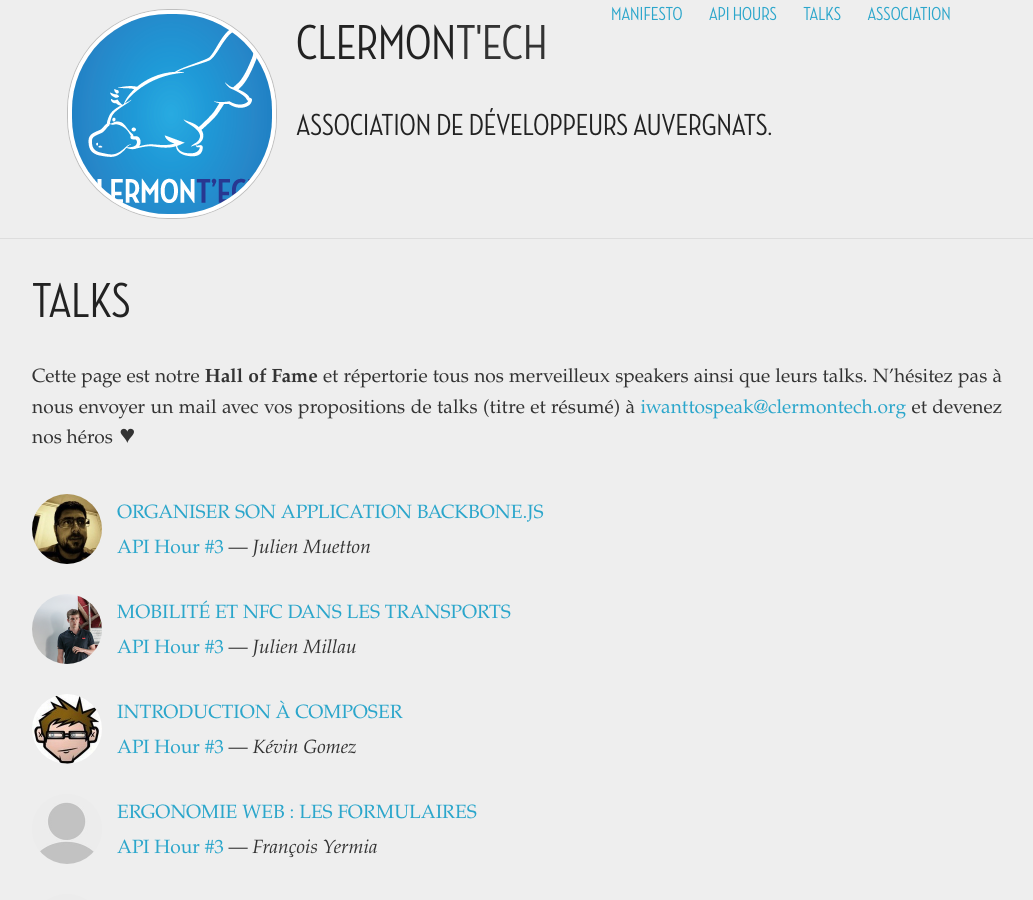
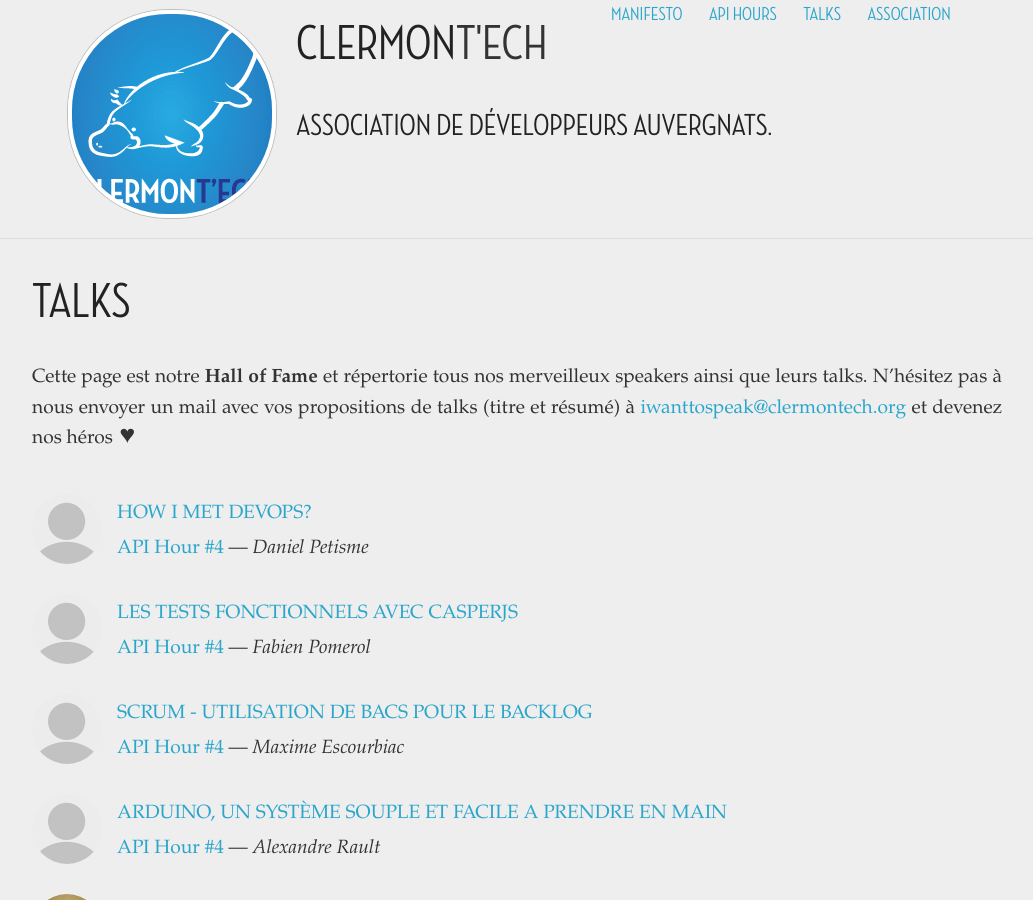
Before and after one commit to clermontech/clermontech.github.com, a Jekyll site: the page built from talks/index.md, in a window 1280 px wide and 900 px high. Shown: the whole window, without its empty margins (123-1156 px from the left). Built offline with Jekyll 4.4.1, drawn with Linux system fonts in a browser that asks for light colours.

Commit message:
Add talk pages

```diff
--- /dev/null
+++ b/_posts/2013-09-12-1-alexandre-rault-arduino-un-systeme-souple-et-facile-a-prendre-en-main.md
@@ -0,0 +1,18 @@
+---
+layout: talk
+categories: [ talks, api-hour-4 ]
+
+session_url: /api-hours/api-hour-4.html
+session_name: Clermont'ech API Hour &#35;4
+session_short_name: "&#35;4"
+
+author: Alexandre Rault
+author_url:
+
+slides_url:
+video:
+
+title: "Arduino, Un Système Souple Et Facile A Prendre En Main"
+---
+
+Présentation de l'Arduino et de son environnement de développement.
--- /dev/null
+++ b/_posts/2013-09-12-2-maxime-escourbiac-scrum-utilisation-de-bacs-pour-le-backlog.md
@@ -0,0 +1,19 @@
+---
+layout: talk
+categories: [ talks, api-hour-4 ]
+
+session_url: /api-hours/api-hour-4.html
+session_name: Clermont'ech API Hour &#35;4
+session_short_name: "&#35;4"
+
+author: Maxime Escourbiac
+author_url: https://twitter.com/Fisjkars
+
+slides_url:
+video:
+
+title: "SCRUM - Utilisation De Bacs Pour Le Backlog"
+---
+
+Comment organiser le backlog de façon à faire apparaître le cycle de vie des
+stories ?
--- /dev/null
+++ b/_posts/2013-09-12-3-fabien-pomerol-les-tests-fonctionnels-avec-casperjs.md
@@ -0,0 +1,20 @@
+---
+layout: talk
+categories: [ talks, api-hour-4 ]
+
+session_url: /api-hours/api-hour-4.html
+session_name: Clermont'ech API Hour &#35;4
+session_short_name: "&#35;4"
+
+author: Fabien Pomerol
+author_url: https://twitter.com/FabienPomerol
+
+slides_url:
+video:
+
+title: "Les Tests Fonctionnels Avec CasperJS"
+---
+
+Présentation de l'utilitaire JavaScript **CasperJS** basé sur PhantomJS avec un
+retour d'expérience sur son utilisation pour des scénarios de tests
+fonctionnels.
--- /dev/null
+++ b/_posts/2013-09-12-4-daniel-petisme-how-i-met-devops.md
@@ -0,0 +1,18 @@
+---
+layout: talk
+categories: [ talks, api-hour-4 ]
+
+session_url: /api-hours/api-hour-4.html
+session_name: Clermont'ech API Hour &#35;4
+session_short_name: "&#35;4"
+
+author: Daniel Petisme
+author_url: https://twitter.com/danielpetisme
+
+slides_url: http://howimetdevopsclermontech-danielpetisme.rhcloud.com/
+video:
+
+title: "How I Met DevOps?"
+---
+
+Kids, I'm going to tell you an incredible story, the story of how I met DevOps!
```
Also changed, not shown: _posts/2013-08-28-api-hour-4.md (+8 -0 lines).
